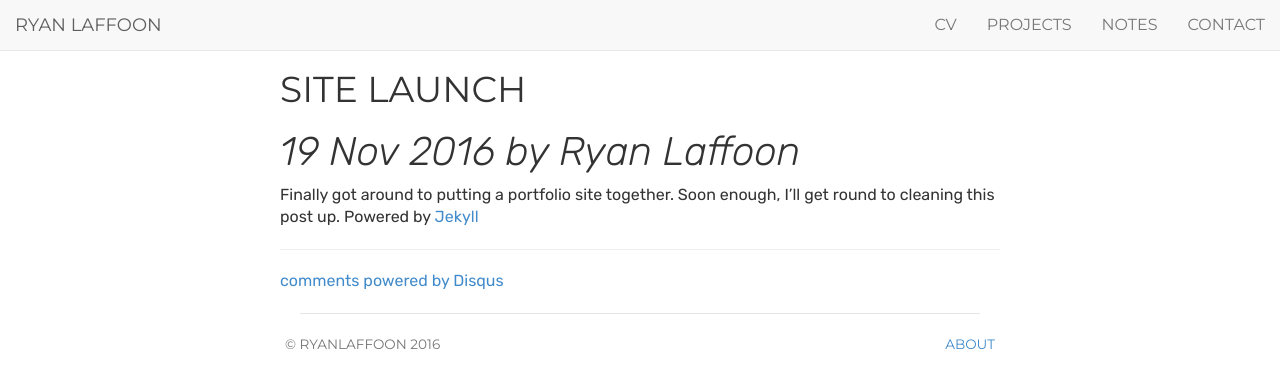
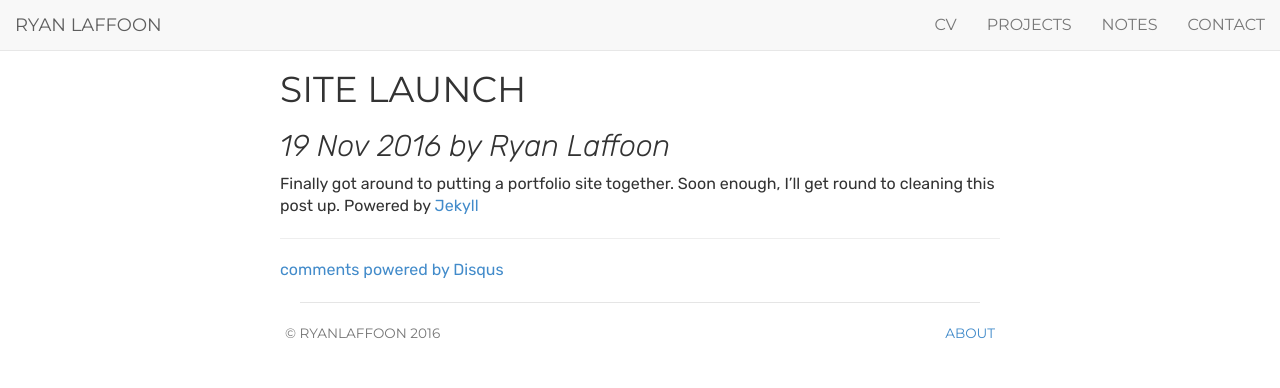
Before and after one commit to ryanlaffoon/ryanlaffoon.github.io, a Jekyll site: the page built from _posts/2016-11-19-Site-Launch.md, in a window 1280 px wide. Shown: the top 388 px of the page. Built offline with Jekyll 4.4.1, drawn with Linux system fonts in a browser that asks for light colours; comment, search, counter and statistics services are not loaded.

Commit message:
Update style.css

```diff
--- a/css/style.css
+++ b/css/style.css
@@ -56,9 +56,8 @@ ul.listnotes li {
 
 /* Note */
 
-.note h2.credit {
-	font-size: 2.5em;
-	font-weight: 300;
+.note .credit {
+	font-weight: 200;
 	font-style: italic;
 }
 
```
